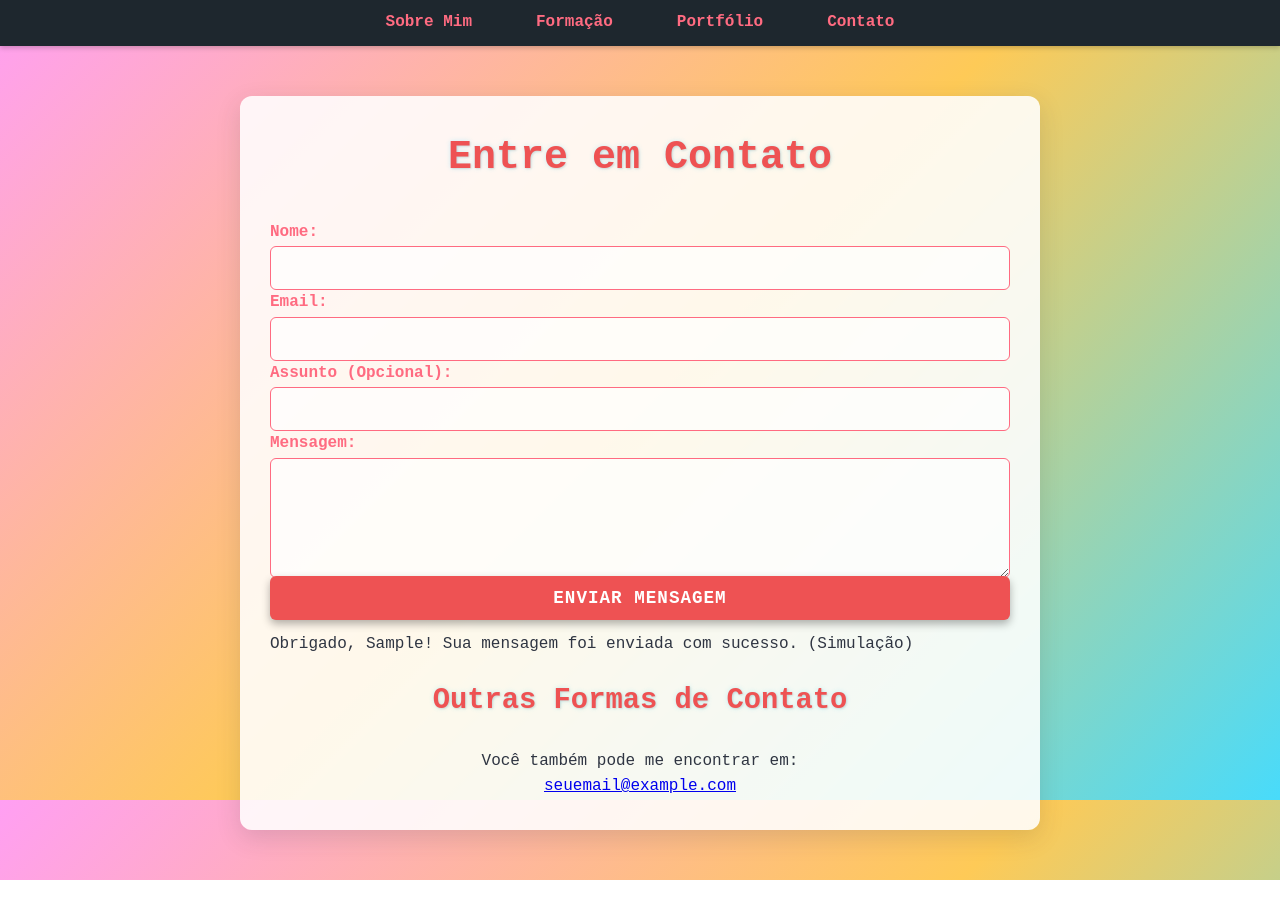
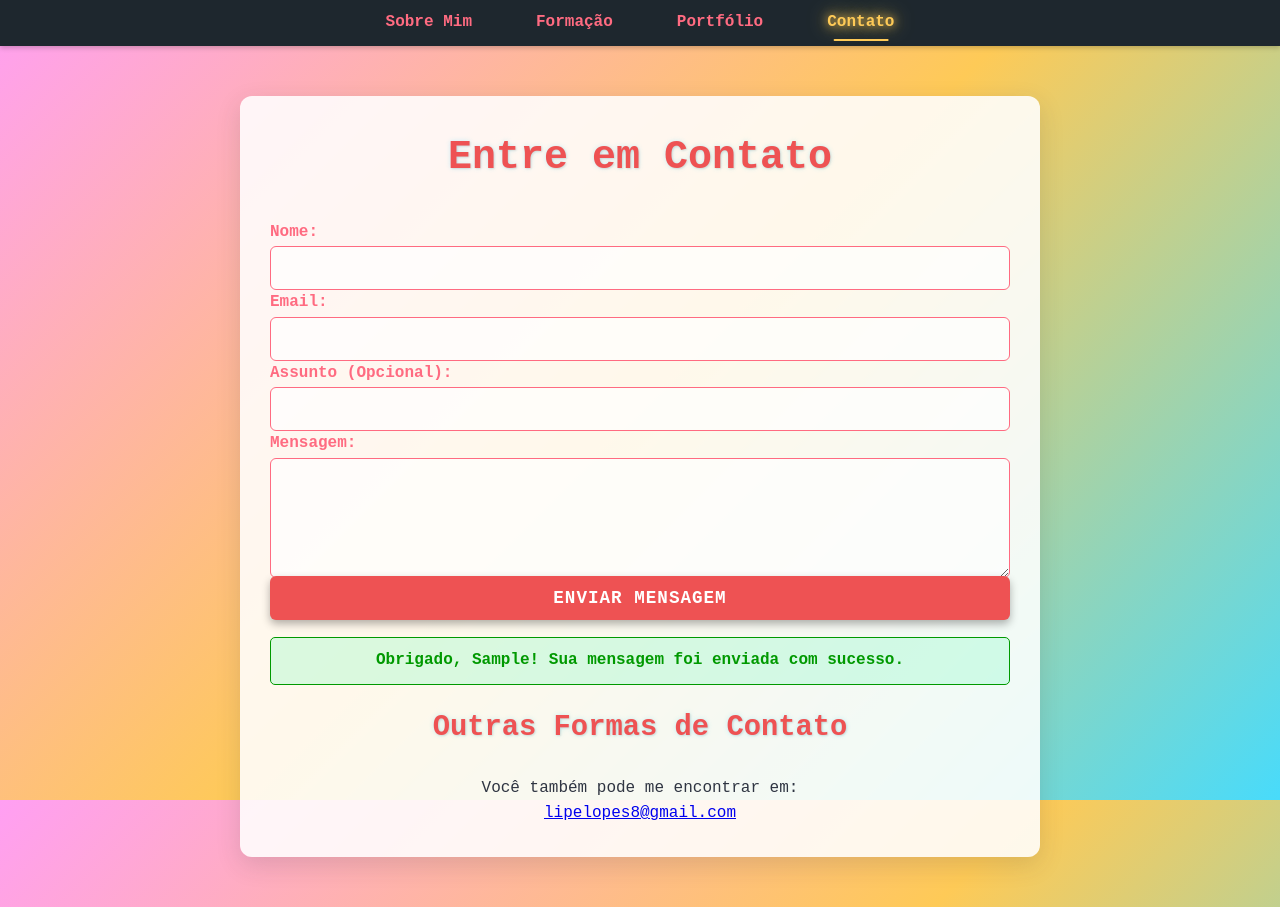
Before and after one commit to lipe404/meu-portfolio, a plain HTML site: page contato.html in a window 1280 px wide. Both pictures are taken after typing "Sample", "name@example.com", "Sample", "Sample" into the empty fields and a click on the button "ENVIAR MENSAGEM". Before the commit the page ends 880 px from the top, so only its background shows below. Drawn offline with Linux system fonts and the light colour scheme.

Commit message:
Atualiza o e-mail de contato para o correto e implementa estilos para links ativos e status do formulário

```diff
--- a/contato.html
+++ b/contato.html
@@ -51,7 +51,7 @@
                 <p>Você também pode me encontrar em:</p>
                 <p>
                     <a href="mailto:lipelopes8@gmail.com"
-                        class="contact-link">seuemail@example.com</a>
+                        class="contact-link">lipelopes8@gmail.com</a>
                 </p>
             </div>
         </section>
--- a/script.js
+++ b/script.js
@@ -1,159 +1,60 @@
-document.addEventListener('DOMContentLoaded', function() {
-
+document.addEventListener("DOMContentLoaded", function () {
   // --- 1. Navegação Ativa ---
   // Adiciona uma classe 'active' ao link de navegação da página atual.
   const setActiveNavLink = () => {
-        const currentPage = window.location.pathname.split('/').pop() || 'index.html'; // Pega o nome do arquivo da URL
-        const navLinks = document.querySelectorAll('nav ul li a');
+    const currentPage =
+      window.location.pathname.split("/").pop() || "index.html"; // Pega o nome do arquivo da URL
+    const navLinks = document.querySelectorAll("nav ul li a");
 
-        navLinks.forEach(link => {
-            const linkPage = link.getAttribute('href').split('/').pop();
+    navLinks.forEach((link) => {
+      const linkPage = link.getAttribute("href").split("/").pop();
       if (linkPage === currentPage) {
-                link.classList.add('active');
-                link.setAttribute('aria-current', 'page'); // Para acessibilidade
+        link.classList.add("active");
+        link.setAttribute("aria-current", "page"); // Para acessibilidade
       } else {
-                link.classList.remove('active');
-                link.removeAttribute('aria-current');
+        link.classList.remove("active");
+        link.removeAttribute("aria-current");
       }
     });
   };
   setActiveNavLink();
 
-    // --- 2. Ano Atual no Rodapé (Opcional) ---
-    // Atualiza o ano no elemento com id 'current-year'.
-    const setCurrentYear = () => {
-        const yearSpan = document.getElementById('current-year');
-        if (yearSpan) {
-            yearSpan.textContent = new Date().getFullYear();
-        }
-    };
-    setCurrentYear(); // Chame se você adicionar o rodapé com o span
-
-    // --- 3. Manipulação do Formulário de Contato ---
-    const contactForm = document.getElementById('contact-form');
-    const formStatus = document.getElementById('form-status');
+  // --- 2. Manipulação do Formulário de Contato ---
+  const contactForm = document.getElementById("contact-form");
+  const formStatus = document.getElementById("form-status");
 
   if (contactForm && formStatus) {
-        contactForm.addEventListener('submit', function(event) {
+    contactForm.addEventListener("submit", function (event) {
       event.preventDefault(); // Previne o envio padrão do formulário
 
-            // Validação Simples (HTML5 'required' já faz bastante)
-            const nome = document.getElementById('nome').value.trim();
-            const email = document.getElementById('email').value.trim();
-            const mensagem = document.getElementById('mensagem').value.trim();
+      const nome = document.getElementById("nome").value.trim();
+      const email = document.getElementById("email").value.trim();
+      const mensagem = document.getElementById("mensagem").value.trim();
 
       if (!nome || !email || !mensagem) {
-                formStatus.textContent = 'Por favor, preencha todos os campos obrigatórios.';
-                formStatus.className = 'status-error'; // Para estilização
-                return; // Interrompe se a validação falhar
+        formStatus.textContent =
+          "Por favor, preencha todos os campos obrigatórios.";
+        formStatus.className = "status-error";
+        return;
       }
 
       // Simulação de envio de formulário
-            // Em um projeto real, aqui você faria uma requisição AJAX para um backend
-            // ou usaria um serviço como Formspree, Netlify Forms, etc.
-            formStatus.textContent = 'Enviando mensagem...';
-            formStatus.className = 'status-loading';
+      formStatus.textContent = "Enviando mensagem...";
+      formStatus.className = "status-loading";
 
       setTimeout(() => {
         // Simula uma resposta de sucesso
-                formStatus.textContent = `Obrigado, ${nome}! Sua mensagem foi enviada com sucesso. (Simulação)`;
-                formStatus.className = 'status-success';
+        formStatus.textContent = `Obrigado, ${nome}! Sua mensagem foi enviada com sucesso.`;
+        formStatus.className = "status-success";
         contactForm.reset(); // Limpa o formulário após o envio "bem-sucedido"
 
         // Remove a mensagem de status após alguns segundos
         setTimeout(() => {
-                    formStatus.textContent = '';
-                    formStatus.className = '';
+          formStatus.textContent = "";
+          formStatus.className = "";
         }, 5000);
-
       }, 2000); // Simula um pequeno atraso de rede
     });
   }
 
-    // --- Ideias para funcionalidades futuras (descomente e implemente se desejar) ---
-
-    // Efeito "máquina de escrever" para um título específico
-    /*
-    const typeWriter = (elementId, text, speed = 150) => {
-        const element = document.getElementById(elementId);
-        if (!element) return;
-        element.textContent = ''; // Limpa o conteúdo inicial
-        let i = 0;
-        function type() {
-            if (i < text.length) {
-                element.textContent += text.charAt(i);
-                i++;
-                setTimeout(type, speed);
-            }
-        }
-        type();
-    };
-    // Exemplo de uso (chame para o h1 da página principal, por exemplo):
-    // if (document.querySelector('body main section#sobre-mim h1')) { // Verifique se o elemento existe na página atual
-    //    typeWriter(document.querySelector('body main section#sobre-mim h1').id, "Felipe Toledo"); // Precisa de ID no H1
-    // }
-    */
-
-    // Animação suave ao rolar para âncoras (se você adicionar links internos)
-    /*
-    document.querySelectorAll('a[href^="#"]').forEach(anchor => {
-        anchor.addEventListener('click', function (e) {
-            e.preventDefault();
-            const targetId = this.getAttribute('href');
-            const targetElement = document.querySelector(targetId);
-            if (targetElement) {
-                targetElement.scrollIntoView({
-                    behavior: 'smooth'
 });
-            }
-        });
-    });
-    */
-});
-
-// Adicione este CSS ao seu style.css para a navegação ativa e status do formulário:
-/*
-nav ul li a.active {
-    color: var(--color-primary-yellow); / Cor de destaque para o link ativo /
-    text-shadow: 0 0 10px var(--color-primary-yellow), 0 0 20px var(--color-primary-yellow);
-    position: relative;
-}
-
-nav ul li a.active::after { / Opcional: um sublinhado ou outro indicador /
-    content: '';
-    position: absolute;
-    bottom: -2px; / Ajuste conforme necessário /
-    left: 50%;
-    transform: translateX(-50%);
-    width: 60%; / Largura do indicador /
-    height: 2px;
-    background-color: var(--color-primary-yellow);
-    border-radius: 1px;
-}
-
-#form-status {
-    margin-top: 15px;
-    padding: 10px;
-    border-radius: 5px;
-    text-align: center;
-    font-weight: bold;
-}
-
-.status-success {
-    background-color: rgba(72, 251, 170, 0.2); / Verde claro com transparência /
-    color: #009900; / Verde escuro /
-    border: 1px solid #009900;
-}
-
-.status-error {
-    background-color: rgba(255, 107, 129, 0.2); / Rosa/vermelho claro com transparência /
-    color: #cc0000; / Vermelho escuro /
-    border: 1px solid #cc0000;
-}
-
-.status-loading {
-    background-color: rgba(72, 219, 251, 0.2); / Ciano claro com transparência /
-    color: var(--color-heading);
-    border: 1px solid var(--color-primary-cyan);
-}
-*/
--- a/style.css
+++ b/style.css
@@ -111,6 +111,51 @@ nav ul li a:focus {
   text-shadow: 0 0 8px var(--color-text-nav-link-hover);
   outline: none;
   text-decoration: none;
+}
+
+/* Active Link */
+nav ul li a.active {
+    color: var(--color-primary-yellow);
+    text-shadow: 0 0 10px var(--color-primary-yellow), 0 0 20px var(--color-primary-yellow);
+    position: relative;
+}
+
+nav ul li a.active::after {
+    content: '';
+    position: absolute;
+    bottom: -2px;
+    left: 50%;
+    transform: translateX(-50%);
+    width: 60%;
+    height: 2px;
+    background-color: var(--color-primary-yellow);
+    border-radius: 1px;
+}
+
+#form-status {
+    margin-top: 15px;
+    padding: 10px;
+    border-radius: 5px;
+    text-align: center;
+    font-weight: bold;
+}
+
+.status-success {
+    background-color: rgba(72, 251, 170, 0.2);
+    color: #009900;
+    border: 1px solid #009900;
+}
+
+.status-error {
+    background-color: rgba(255, 107, 129, 0.2);
+    color: #cc0000;
+    border: 1px solid #cc0000;
+}
+
+.status-loading {
+    background-color: rgba(72, 219, 251, 0.2);
+    color: var(--color-heading);
+    border: 1px solid var(--color-primary-cyan);
 }
 
 /* Seções de Conteúdo */
```
Lines whose indentation alone changed are shown as unchanged.
